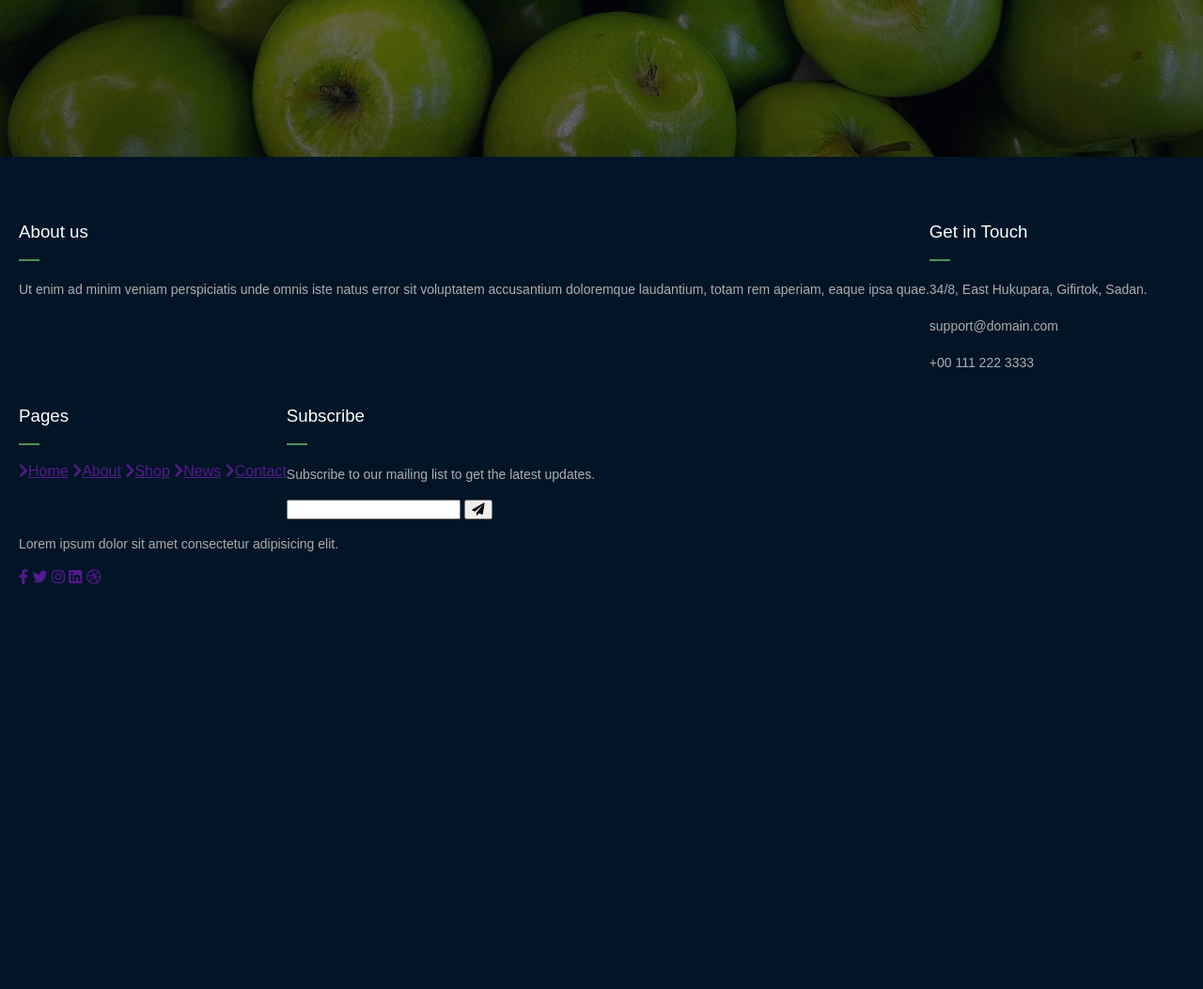
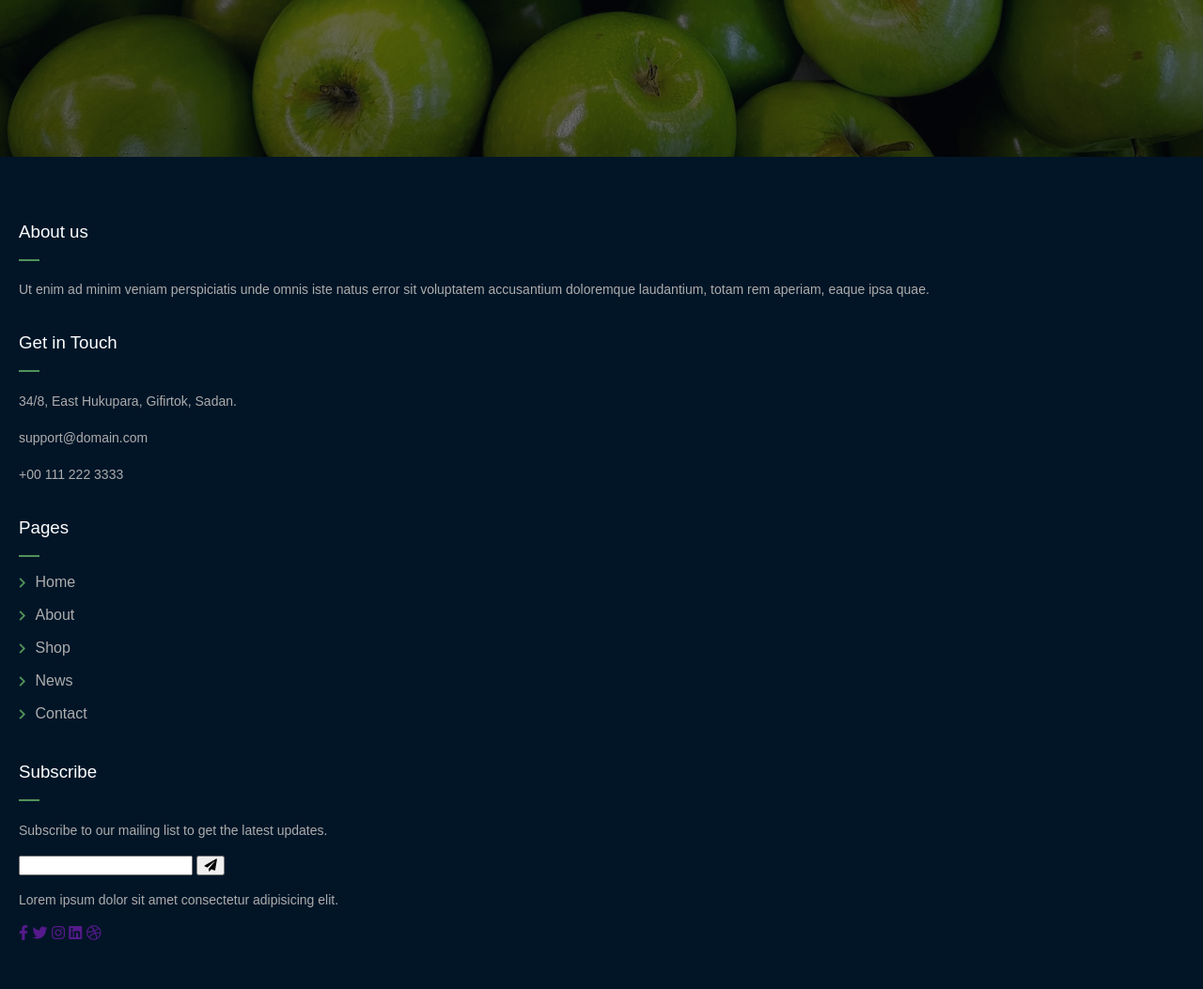
Before and after one commit to Leandro-Velasquez/proyecto_tienda_fruitsMVC, a PHP site: page / in a window 1280 px wide. Shown: the part 663-1716 px from the top of the page at 94% size. Before the commit the page ends 1285 px from the top, so only its background shows below. Run offline with PHP 8.4, Linux system fonts and the light colour scheme.

Commit message:
Le dimos estilos a los enlaces de Pages pertenecientes al footer

```diff
--- a/Views/template.php
+++ b/Views/template.php
@@ -52,11 +52,23 @@
             </div>
             <div class="container-flex-items__item3">
                 <h3 class="container-flex-items__h3">Pages</h3>
-                <a href="" class="container-flex-items__item3-a"><i class="fas fa-chevron-right"></i>Home</a>
-                <a href="" class="container-flex-items__item3-a"><i class="fas fa-chevron-right"></i>About</a>
-                <a href="" class="container-flex-items__item3-a"><i class="fas fa-chevron-right"></i>Shop</a>
-                <a href="" class="container-flex-items__item3-a"><i class="fas fa-chevron-right"></i>News</a>
-                <a href="" class="container-flex-items__item3-a"><i class="fas fa-chevron-right"></i>Contact</a>
+                <ul class="ul-pages-a">
+                    <li class="ul-pages-a__li">
+                        <a href="" class="container-flex-items__item3-a"><i class="fas fa-chevron-right"></i>Home</a>
+                    </li>
+                    <li class="ul-pages-a__li">
+                        <a href="" class="container-flex-items__item3-a"><i class="fas fa-chevron-right"></i>About</a>
+                    </li>
+                    <li class="ul-pages-a__li">
+                        <a href="" class="container-flex-items__item3-a"><i class="fas fa-chevron-right"></i>Shop</a>
+                    </li>
+                    <li class="ul-pages-a__li">
+                        <a href="" class="container-flex-items__item3-a"><i class="fas fa-chevron-right"></i>News</a>
+                    </li>
+                    <li class="ul-pages-a__li">
+                        <a href="" class="container-flex-items__item3-a"><i class="fas fa-chevron-right"></i>Contact</a>
+                    </li>
+                </ul>
             </div>
             <div class="container-flex-items__item4">
                 <h3 class="container-flex-items__h3">Subscribe</h3>
--- a/styles/styles.css
+++ b/styles/styles.css
@@ -140,10 +140,11 @@ body{
 }
 .container-flex-items {
     display: flex;
+    justify-content: space-between;
     flex-wrap: wrap;
 }
 .container-flex-items__item1, .container-flex-items__item2, .container-flex-items__item3, .container-flex-items__item4 {
-
+    width: 100%;
 }
 .container-flex-items__h3 {
     position: relative;
@@ -163,7 +164,31 @@ body{
     font-size: 14px;
     line-height: 25px;
 }
+.container-flex-items__item3 {
 
+}
+.container-flex-items__item3 .ul-pages-a {
+    padding: 0;
+    list-style-type: none;
+}
+.container-flex-items__item3 .ul-pages-a__li {
+    height: 25px;
+    margin-bottom: 10px;
+}
+.container-flex-items__item3-a {
+    display: block;
+    color: #adadad;
+    text-decoration: none;
+}
+.container-flex-items__item3-a:hover {
+    color: #519259;
+    transition: all .4s;
+}
+.fa-chevron-right {
+    padding-right: 10px;
+    color: #519259;
+    font-size: 12px;
+}
 
 
 
```
